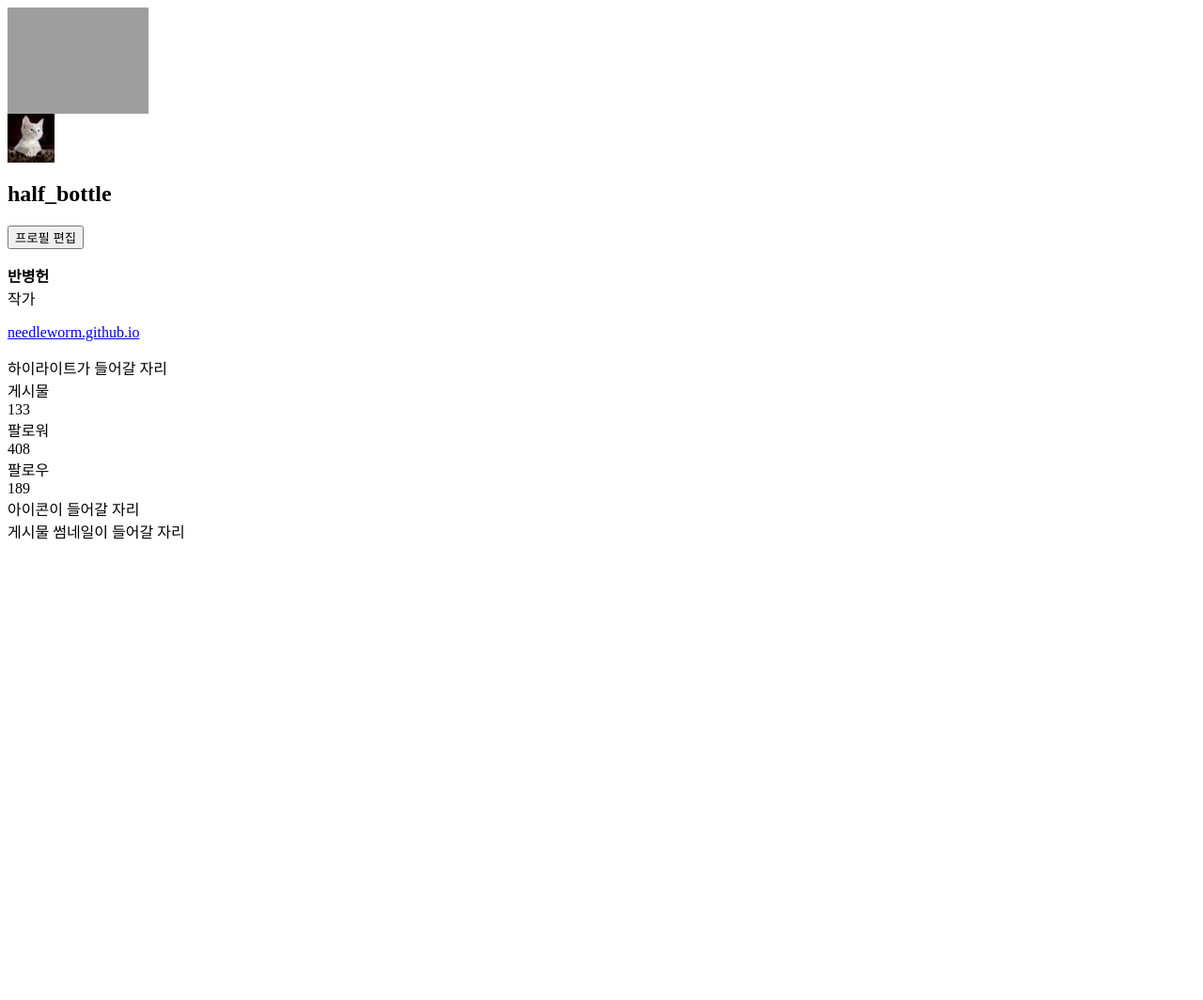
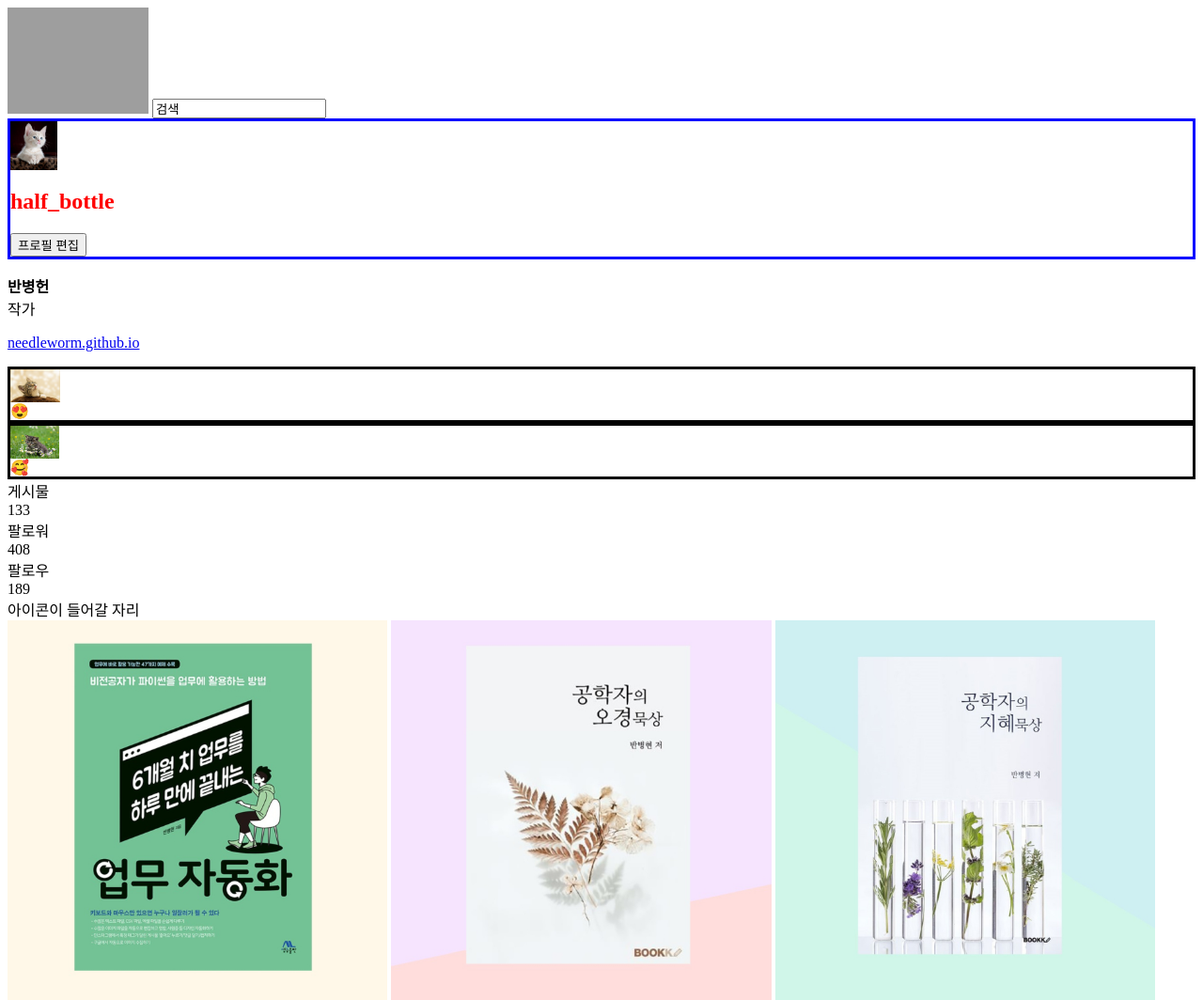
Before and after one commit to valletgood/clonestagram, a plain HTML site: page 5_1_1.html in a window 1280 px wide. Shown: the top 1064 px of the page at 94% size. Before the commit the page ends 800 px from the top, so only its background shows below. Drawn offline with Linux system fonts and the light colour scheme; grey boxes are pictures that could not be loaded.

Commit message:
style.css 추가

```diff
--- a/5_1_1.html
+++ b/5_1_1.html
@@ -1,10 +1,14 @@
 <html>
-    <head></head>
+    <head>
+        <link href="style.css" rel="stylesheet">
+    </head>
     <body>
         <div>
-            <img src="https://blog.kakaocdn.net/dn/b5QczF/btrehC6dzmX/7VS9KZZIkBlYV2GKnuUGCK/img.png" width="150px">
-        <div>
-            <img src="image/profile.jpg" width="50px">
+            <img src="https://blog.kakaocdn.net/dn/b5QczF/btrehC6dzmX/7VS9KZZIkBlYV2GKnuUGCK/img.png" width="150px"/>
+            <input type="search" value="검색"/>
+        </div>
+        <div id="profile">
+            <img src="image/profile.jpg" width="50px"/>
             <div>
                 <h2>half_bottle</h2>
                 <button>프로필 편집</button>
@@ -23,7 +27,24 @@
                 </a>
             </p>
         </div>
-        <div>하이라이트가 들어갈 자리</div>
+        <div>
+            <div class="highlight">
+                <div>
+                    <img src="image/hl_1.jpg" height="35px">
+                </div>
+                <div>
+                    😍
+                </div>
+            </div>
+            <div class="highlight">
+                <div>
+                    <img src="image/hl_2.jpg" height="35px">
+                </div>
+                <div>
+                    🥰
+                </div>
+            </div>
+        </div>
         <div>
             <div>
                 게시물<br/>
@@ -39,6 +60,16 @@
             </div>
         </div>
         <div>아이콘이 들어갈 자리</div>
-        <div>게시물 썸네일이 들어갈 자리</div>
+        <div>
+            <img src="image/thumbnail/1.jpeg" width="32%"/>
+            <img src="image/thumbnail/2.jpeg" width="32%"/>
+            <img src="image/thumbnail/3.jpeg" width="32%"/>
+            <img src="image/thumbnail/4.jpeg" width="32%"/>
+            <img src="image/thumbnail/5.jpeg" width="32%"/>
+            <img src="image/thumbnail/6.jpeg" width="32%"/>
+            <img src="image/thumbnail/7.jpeg" width="32%"/>
+            <img src="image/thumbnail/8.jpeg" width="32%"/>
+            <img src="image/thumbnail/9.jpeg" width="32%"/>
+        </div>
     </body>
 </html>
--- /dev/null
+++ b/style.css
@@ -0,0 +1,10 @@
+h2 {
+    color: red;
+}
+.highlight{
+    border: solid;
+}
+#profile{
+    border: solid;
+    border-color: blue;
+}
```
